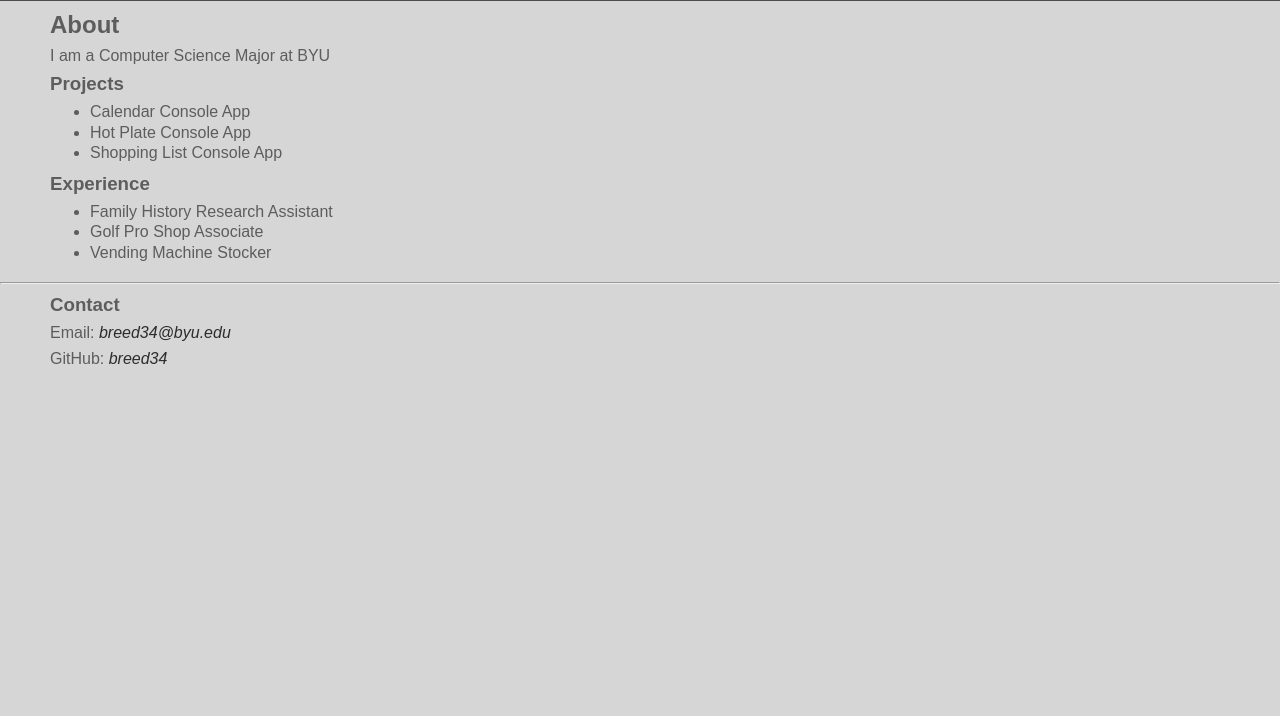
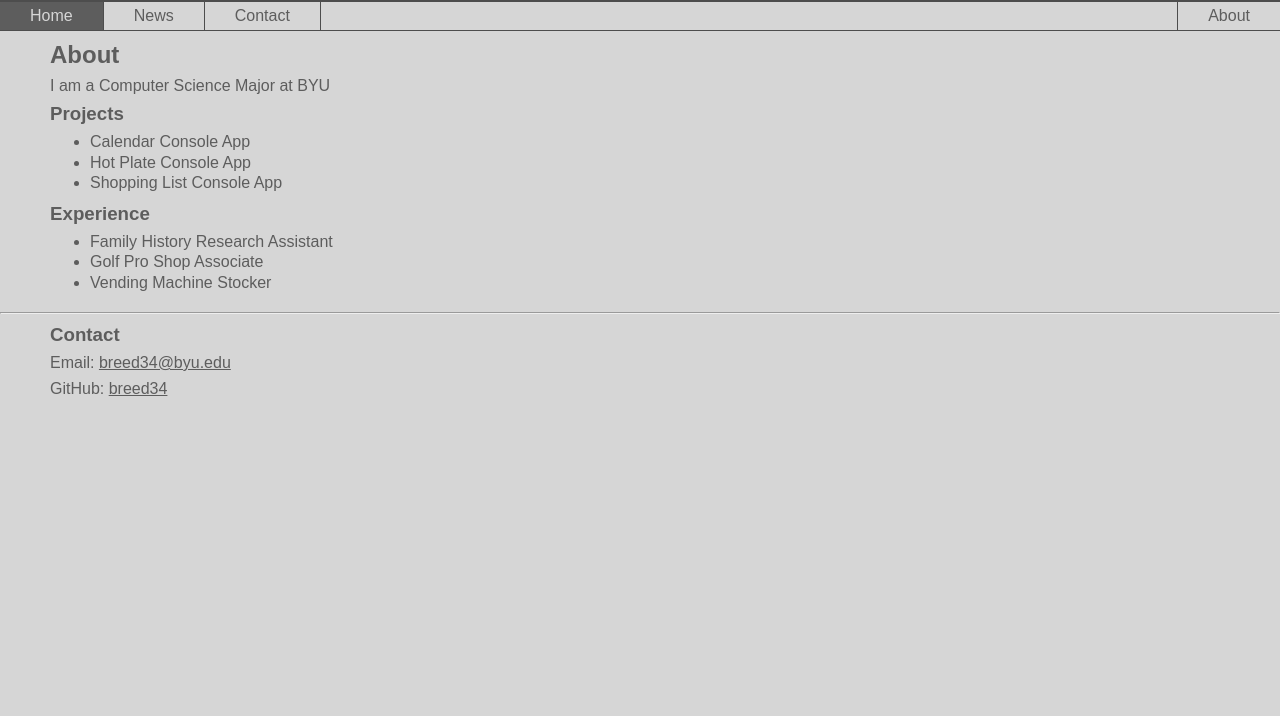
Before and after one commit to breed34/base, a plain HTML site: page index.html in a window 1280 px wide. Shown: the part 84-800 px from the top of the page. Drawn offline with Linux system fonts and the light colour scheme.

Commit message:
Version 0.55

```diff
--- a/index.html
+++ b/index.html
@@ -9,6 +9,15 @@
 
   <div class="banner">
     <h1>&lt;portfolio&gt;</h1>
+  </div>
+
+  <div class="nav-bar">
+    <ul>
+      <li><a class="curr-page" href="index.html">Home</a></li>
+      <li><a>News</a></li>
+      <li><a>Contact</a></li>
+      <li><a>About</a></li>
+    </ul>
   </div>
 
   <div class="main-page">
--- a/styles.css
+++ b/styles.css
@@ -1,3 +1,4 @@
+/* Set Up */
 * {
   margin: 0;
   box-sizing: border-box;
@@ -6,46 +7,88 @@
   padding-bottom: 8px;
   font-family: sans-serif;
 }
-
 h1, h2, h3, h4, h5, h6 {
   font-weight: 800;
 }
 
+/* Banner */
 .banner {
   padding-bottom: 0px;
-  border-bottom: 1.5px solid #4D4D4D;
 }
-.banner > * {
+.banner h1 {
   background-color: #5D5D5D;
   color: #D6D6D6;
   padding: 20px 0px 10px 30px;
   font-family: monospace;
   font-size: 48px;
+  border-bottom: 2px solid #4D4D4D;
 }
 
+/* Navigation Bar */
+.nav-bar {
+  margin: 0px;
+  padding: 0px;
+}
+.nav-bar ul {
+  overflow: hidden;
+  padding: 0px;
+  border-bottom: 1.5px solid #4D4D4D;
+}
+.nav-bar li {
+  float: left;
+  list-style-type: none;
+  padding: 0px;
+}
+.nav-bar li:last-child {
+  float: right;
+}
+.nav-bar a {
+  display: block;
+  text-decoration: none;
+  padding: 5px 30px;
+  border-right: 1.5px solid #4D4D4D;
+}
+.nav-bar li:last-child a {
+  border-right: none;
+  border-left: 1.5px solid #4D4D4D;
+}
+.nav-bar a:hover {
+  background-color: #5D5D5D;
+  color: #D6D6D6;
+}
+.nav-bar a:active {
+  background-color: #4D4D4D;
+  color: #D6D6D6;
+}
+.curr-page {
+  background-color: #5D5D5D;
+  color: #D6D6D6;
+}
+
+/* Main Page*/
 .main-page {
   padding: 10px 50px;
+}
+.main-page li {
+  padding-bottom: 2.5px;
+}
+.main-page a {
+  text-decoration: none;
+  font-style: italic;
+  color: #2C2C2C;
+}
+.main-page a:hover {
+  color: #006686;
+}
+.main-page a:active {
+  color: #768600;
 }
 
 hr {
   padding: 0;
 }
-li {
-  padding-bottom: 2.5px;
-}
 
-a {
-  text-decoration: none;
-  font-style: italic;
-  color: #2C2C2C;
-}
-a:hover {
-  color: #006686;
-}
-a:active {
-  color: #768600;
-}
-
+/* Contact */
 .contact {
   padding: 10px 50px;
 }
```
